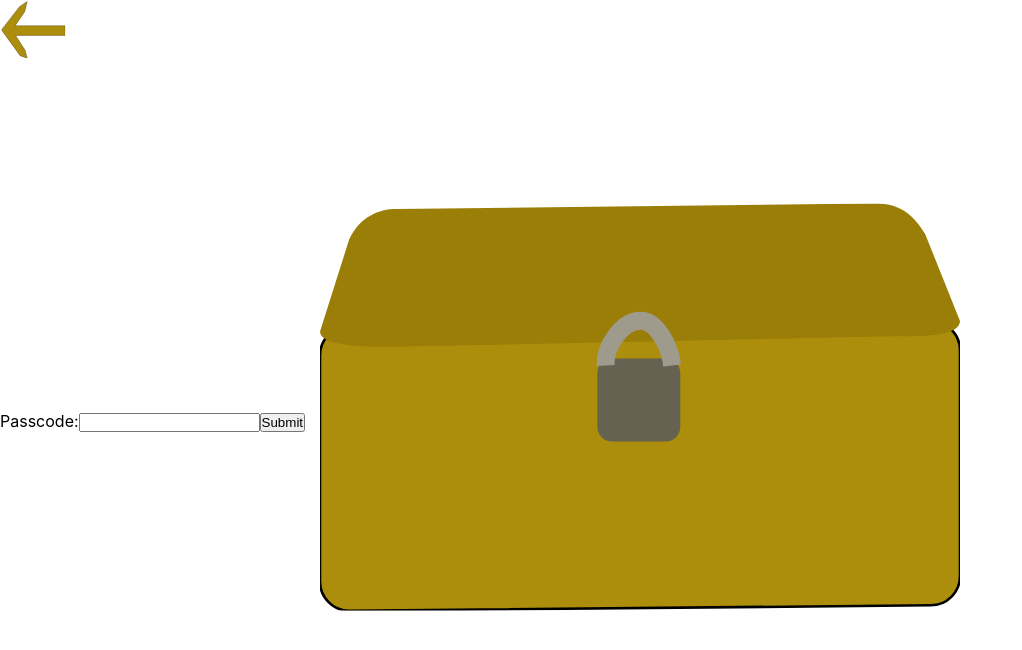
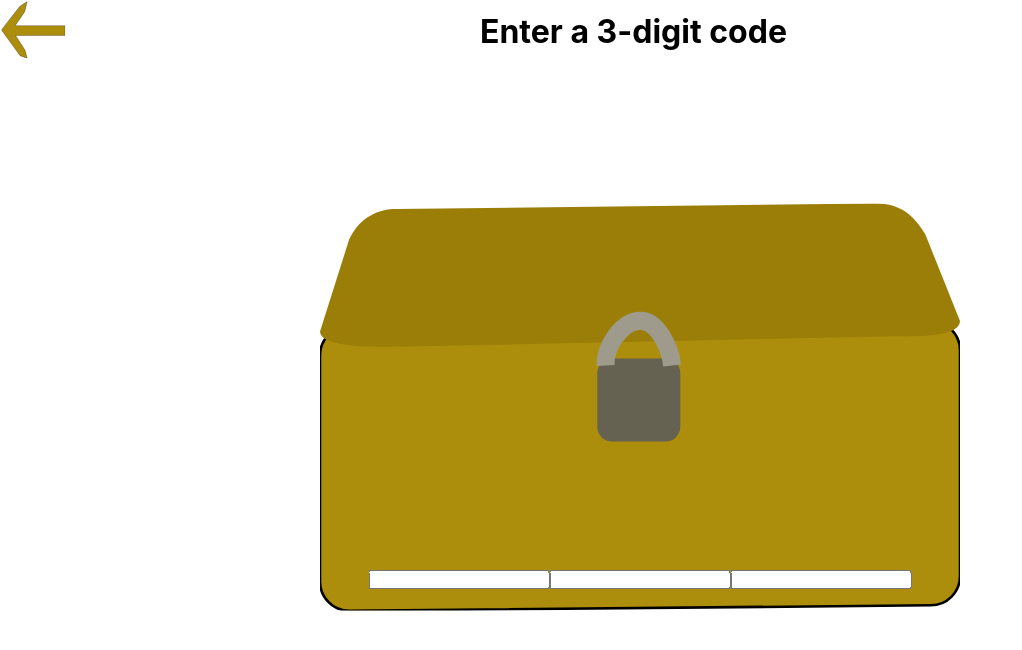
Before and after one commit to joal7299/Capstone, a React (Create React App) app: page /bed in a window 1280 px wide. Shown: the top 650 px of the page, without its empty margins (0-1022 px from the left). Built offline with nearby package versions, Linux system fonts and the light colour scheme.

Commit message:
Passcode finished

```diff
--- a/src/components/Bed.js
+++ b/src/components/Bed.js
@@ -8,37 +8,81 @@ import {ReactComponent as Note} from "../img/letter-1.svg"
 class Bed extends React.Component {
     constructor(props) {
         super(props);
-        this.state = {value: ''};
+        this.state = {
+            value1: "",
+            value2: "",
+            value3: ""}
 
-        this.handleChange = this.handleChange.bind(this);
+        this.handleChange1 = this.handleChange1.bind(this);
+        this.handleChange2 = this.handleChange2.bind(this);
+        this.handleChange3 = this.handleChange3.bind(this);
         this.handleSubmit = this.handleSubmit.bind(this);
+        // this.checkPassword = this.checkPassword.bind(this);
+        // this.makePassword = this.makePassword.bind(this);
+        // this.handleChange = this.handleChange.bind(this);
       }
 
-      handleChange(event) {
-        this.setState({value: event.target.value});
+    //   handleChange(event) {
+    //     this.setState({value: event.target.value});
+    //   }
+
+    //   handleSubmit(event) {
+    //     // alert('A name was submitted: ' + this.state.value);
+    //     // if(this.state.value == 'mom'){
+    //     //     <Note />
+    //     // }
+    //     event.preventDefault();
+    //   }
+
+    //   makePassword(){
+    //     var pass = document.createElement("INPUT");
+    //     pass.setAttribute("type", "password");
+    //     pass.setAttribute("value", "pswtext");
+    //     document.body.appendChild(pass);
+    //   }
+
+    //   checkPassword(){
+    //       var check = document.getElementById
+    //     if(getElem)
+    //   }
+    handleChange1 = (event) => {
+        this.setState({value1: event.target.value});
       }
-
+    handleChange2 = (event) => {
+        this.setState({value2: event.target.value});
+      }
+    handleChange3 = (event) => {
+        this.setState({value3: event.target.value});
+      }
       handleSubmit(event) {
-        // alert('A name was submitted: ' + this.state.value);
-        // if(this.state.value == 'mom'){
-        //     <Note />
-        // }
-        event.preventDefault();
+        if(this.state.value1 == "m" && this.state.value2 == "o" && this.state.value3 == "m"){
+            window.location.href="Note";
+        }
+        // event.preventDefault();
       }
 
     render() {
         return (
             <div>
+                <h1 className="noteInstructions">Enter a 3-digit code</h1>
                 <Hover noHoverSvg={<Back className="Back"/>} hoverSvg={<Back onClick={()=> window.location.href="Parent"} className="Back"/>}/>
                 {/* <bed /> */}
+
                 <Box className = "box"/>
-                <form onSubmit={this.handleSubmit}>
+                <input type="text" className="password1" onChange={this.handleChange1}/>
+                <input type="text" className="password2" onChange={this.handleChange2}/>
+                <input type="text" className="password3" onChange={this.handleChange3}/>
+                <button className="button" onClick={this.handleSubmit()} />
+                {/* <div>
+                    <this.makePassword />
+                </div> */}
+                {/* <form onSubmit={this.handleSubmit}>
                         <label>
                             Passcode:
                             <input type="text" value={this.state.value} onChange={this.handleChange} />
                         </label>
                     <input type="submit" value="Submit" />
-                </form>
+                </form> */}
             </div>
         )
     }
--- a/src/components/Note.js
+++ b/src/components/Note.js
@@ -7,8 +7,7 @@ class Note extends React.Component {
     render() {
         return (
             <div>
-                <h1>Note</h1>
-                <Stephnote />
+                <Stephnote className="note"/>
                 <Hover noHoverSvg={<Room className="Home"/>} hoverSvg={<Room onClick={()=> window.location.href="Parent"} className="Home"/>}/>
             </div>
         )
--- a/src/components/style.css
+++ b/src/components/style.css
@@ -245,3 +245,31 @@
     width: 5%;
     position: absolute;
 }
+
+.password1 {
+    transform: translate(-150%,3000%);
+    /* width: 5%; */
+    position: absolute;
+}
+.password2 {
+    transform: translate(-50%,3000%);
+    /* width: 5%; */
+    position: absolute;
+}
+.password3 {
+    transform: translate(50%,3000%);
+    /* width: 5%; */
+    position: absolute;
+}
+
+.note{
+    transform: translate(50%,10%);
+    width: 50%;
+    position: absolute;
+}
+
+.noteInstructions{
+    transform: translate(75%,30%);
+    width: 50%;
+    position: absolute;
+}
```
